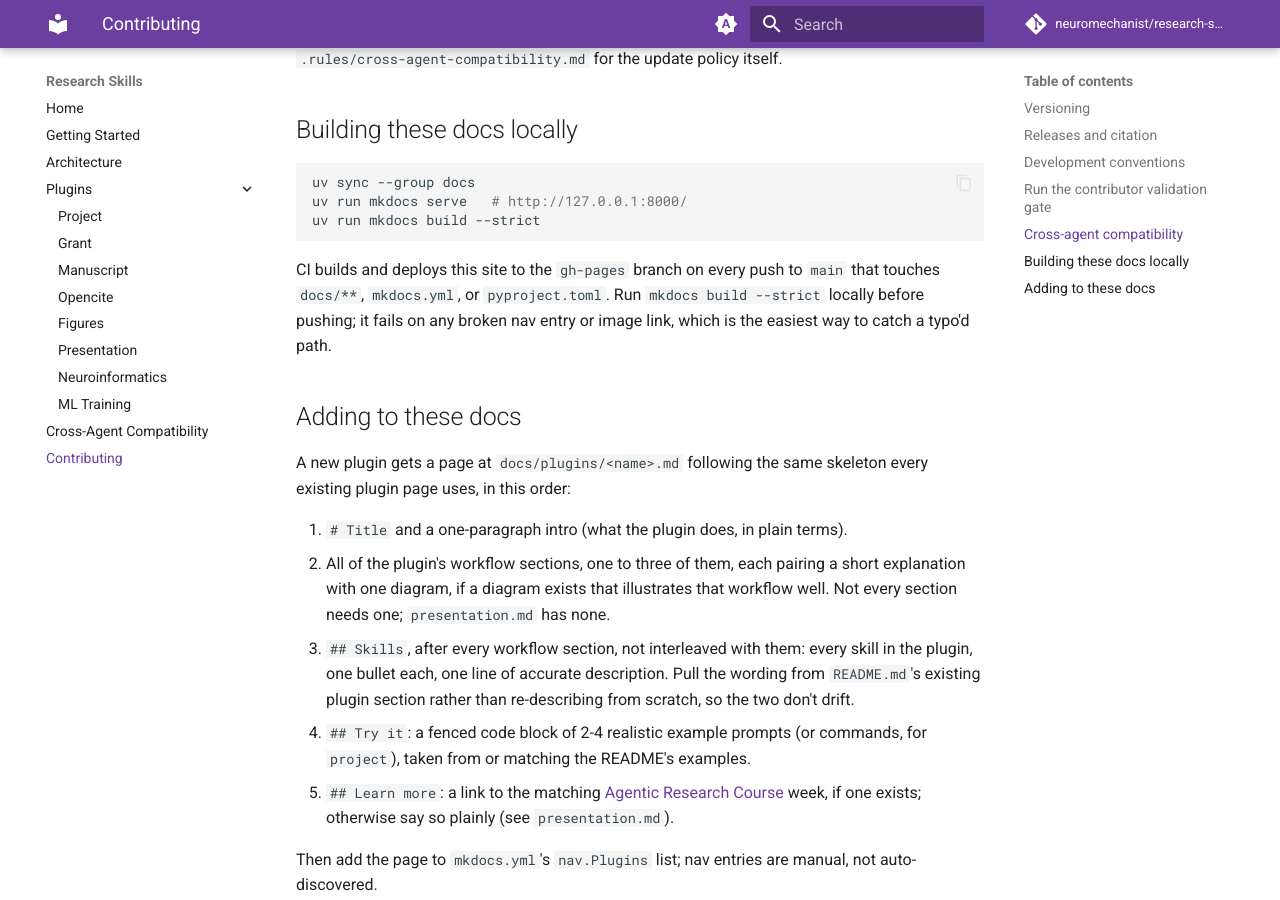
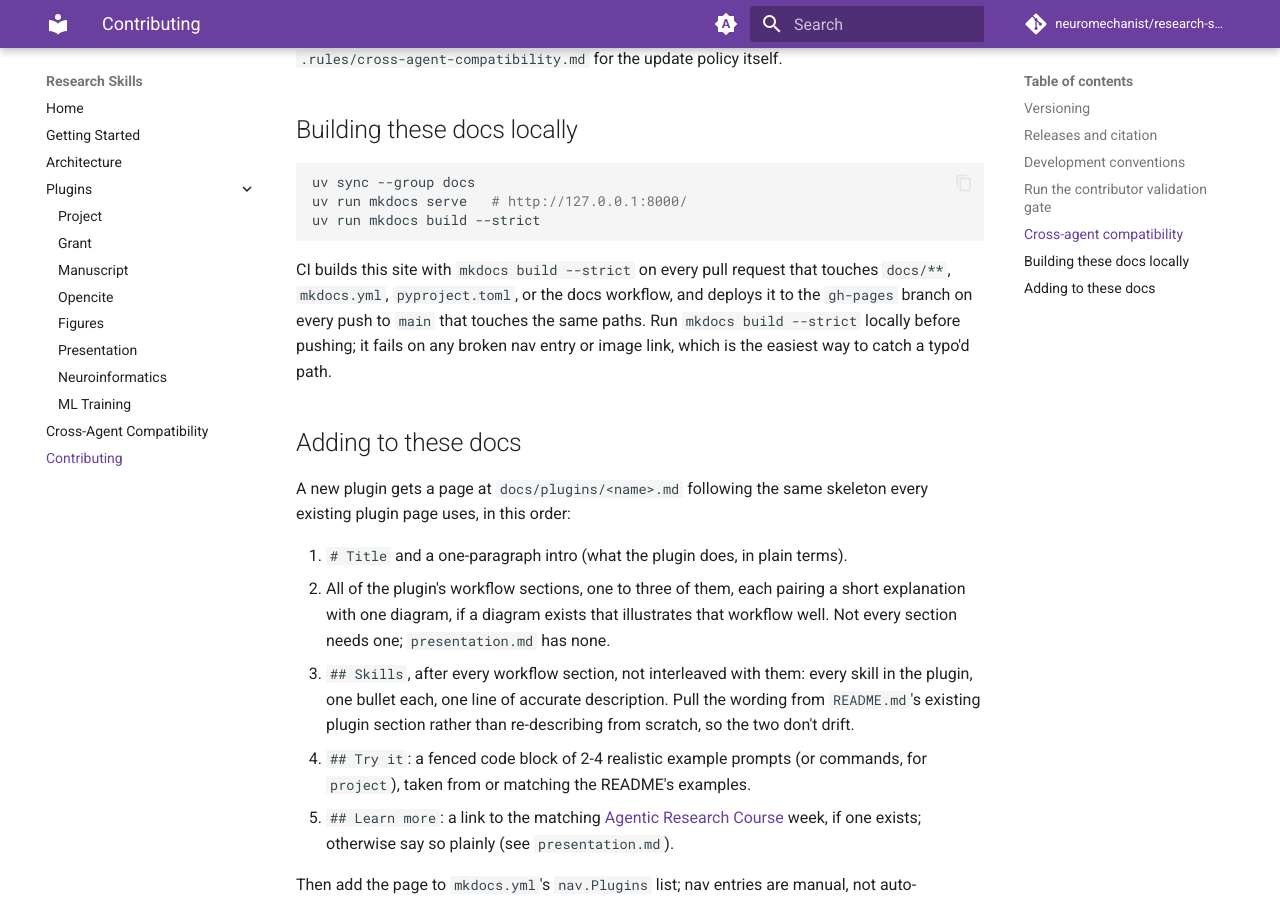
Before and after one commit to neuromechanist/research-skills, an MkDocs documentation site: the page built from docs/contributing.md, in a window 1280 px wide and 900 px high, scrolled down 1782 px. Built offline with MkDocs 1.6.1 and Material for MkDocs 9.7.7, drawn with Linux system fonts in a browser that asks for light colours; comment, search, counter and statistics services are not loaded.

````diff
--- a/docs/contributing.md
+++ b/docs/contributing.md
@@ -55,7 +55,7 @@ uv run mkdocs serve   # http://127.0.0.1:8000/
 uv run mkdocs build --strict
 ```
 
-CI builds and deploys this site to the `gh-pages` branch on every push to `main` that touches `docs/**`, `mkdocs.yml`, or `pyproject.toml`. Run `mkdocs build --strict` locally before pushing; it fails on any broken nav entry or image link, which is the easiest way to catch a typo'd path.
+CI builds this site with `mkdocs build --strict` on every pull request that touches `docs/**`, `mkdocs.yml`, `pyproject.toml`, or the docs workflow, and deploys it to the `gh-pages` branch on every push to `main` that touches the same paths. Run `mkdocs build --strict` locally before pushing; it fails on any broken nav entry or image link, which is the easiest way to catch a typo'd path.
 
 ## Adding to these docs
 
````
Also changed, not shown: docs/cross-agent-compatibility.md (+1 -1 lines).
